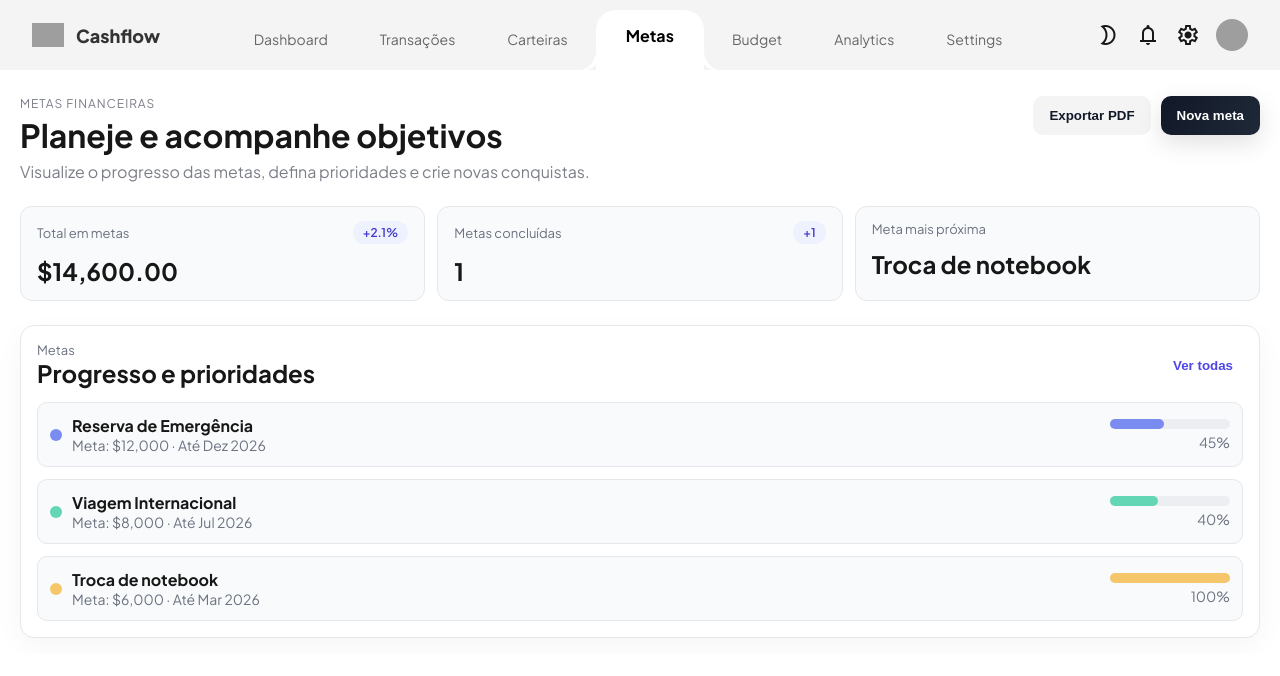
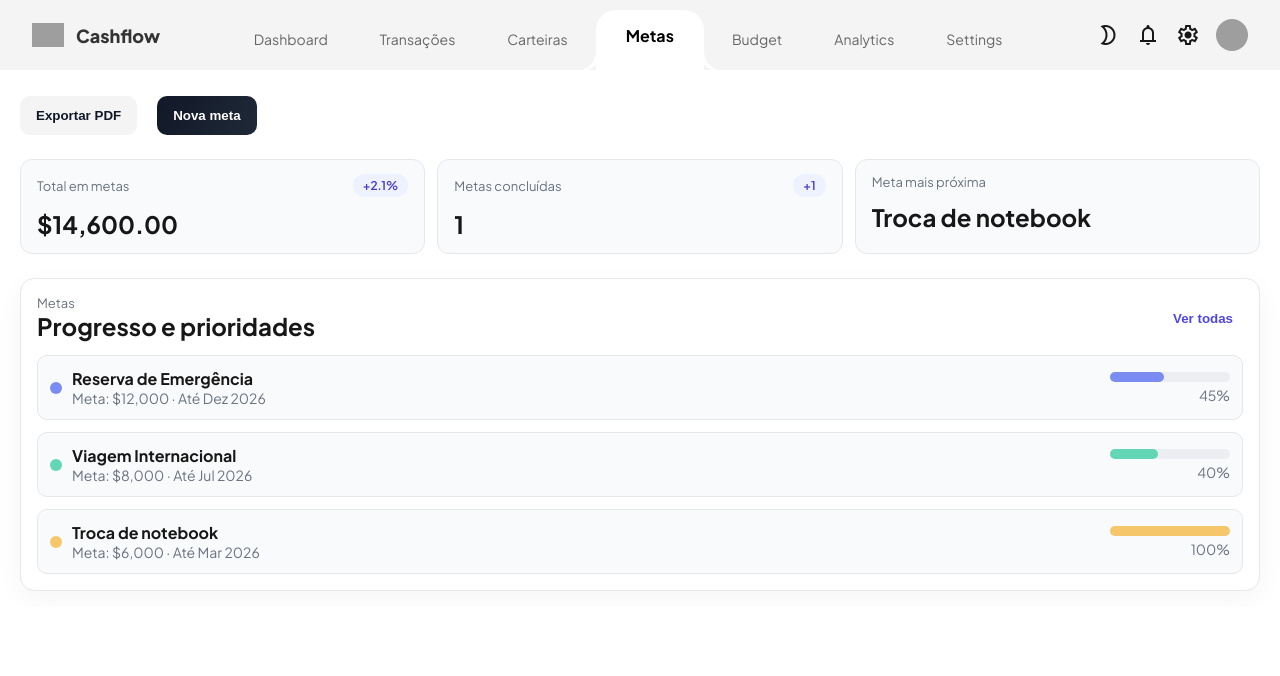
Before and after one commit to geminivasconcelos/cashflow-web, a Next.js app: page /goals in a window 1280 px wide. Shown: the top 676 px of the page. Built offline with nearby package versions, Linux system fonts and the light colour scheme; grey boxes are pictures that could not be loaded.

Commit message:
wip: adjustments

```diff
--- a/src/app/(shell)/goals/page.module.css
+++ b/src/app/(shell)/goals/page.module.css
@@ -27,7 +27,7 @@
 
 .headerActions {
   display: flex;
-  gap: 10px;
+  gap: 20px;
 }
 
 .primaryButton,
@@ -44,7 +44,7 @@
   background: linear-gradient(120deg, #111827, #1f2937);
   color: #fff;
   padding: 12px 16px;
-  box-shadow: 0 8px 24px rgba(0, 0, 0, 0.12);
+  /* box-shadow: 0 8px 24px rgba(0, 0, 0, 0.12); */
 }
 
 .primaryButton:hover {
--- a/src/app/(shell)/goals/page.tsx
+++ b/src/app/(shell)/goals/page.tsx
@@ -37,11 +37,11 @@ export default function GoalsPage() {
   return (
     <div className={styles.page}>
       <header className={styles.header}>
-        <div>
+        {/* <div>
           <p className={styles.eyebrow}>Metas financeiras</p>
           <h1>Planeje e acompanhe objetivos</h1>
           <p className={styles.subtitle}>Visualize o progresso das metas, defina prioridades e crie novas conquistas.</p>
-        </div>
+        </div> */}
         <div className={styles.headerActions}>
           <button className={styles.secondaryButton} type="button">Exportar PDF</button>
           <button className={styles.primaryButton} type="button">Nova meta</button>
--- a/src/app/(shell)/transitions/page.module.css
+++ b/src/app/(shell)/transitions/page.module.css
@@ -1,12 +1,13 @@
 .page {
 	min-height: 100vh;
-	background: linear-gradient(135deg, #f6f7ff 0%, #eef1fb 100%);
+	width: 98%;
+	/* background: linear-gradient(135deg, #f6f7ff 0%, #eef1fb 100%); */
 	padding: 36px 24px 48px;
 	font-family: var(--font-geist-sans, "Inter", sans-serif);
 }
 
 .shell {
-	max-width: 1180px;
+	max-width: 100%;
 	margin: 0 auto;
 	display: flex;
 	flex-direction: column;
@@ -66,10 +67,60 @@
 	cursor: pointer;
 }
 
-.primaryButton {
+/* .primaryButton {
 	background: linear-gradient(135deg, #7a8cf1, #6c5cf5);
 	color: #ffffff;
 	box-shadow: 0 12px 24px rgba(108, 92, 245, 0.25);
+} */
+
+
+/* .primaryButton {
+  height: 38px;
+  padding: 0 16px;
+  border-radius: 12px;
+  border: none;
+  background: linear-gradient(135deg, #7a8cf1, #6c5cf5);
+  color: #ffffff;
+  font-weight: 700;
+  cursor: pointer;
+
+  &:active {
+    box-shadow: 0 6px 12px rgba(108, 92, 245, 0.25);
+    transform: translateY(2px);
+  }
+
+  &:focus {
+    outline: none;
+    box-shadow: 0 12px 24px rgba(108, 92, 245, 0.25);
+  }
+
+  &:hover {
+    outline: none;
+    box-shadow: 0 8px 20px rgba(108, 92, 245, 0.25);
+  }
+} */
+
+
+.primaryButton,
+.secondaryButton,
+.linkButton {
+  border-radius: 10px;
+  font-weight: 600;
+  cursor: pointer;
+  border: none;
+  transition: all 0.2s ease;
+}
+
+.primaryButton {
+  background: linear-gradient(120deg, #111827, #1f2937);
+  color: #fff;
+  padding: 12px 16px;
+  /* box-shadow: 0 8px 24px rgba(0, 0, 0, 0.12); */
+}
+
+.primaryButton:hover {
+  transform: translateY(-1px);
+  box-shadow: 0 12px 32px rgba(0, 0, 0, 0.14);
 }
 
 .secondaryButton {
@@ -82,14 +133,15 @@
 	display: grid;
 	grid-template-columns: repeat(3, minmax(0, 1fr));
 	gap: 12px;
+
 }
 
 .highlightCard {
-	background: #ffffff;
+		background: #f8f8f8;
 	border-radius: 16px;
 	padding: 16px;
 	border: 1px solid #eceef6;
-	box-shadow: 0 12px 24px rgba(79, 97, 163, 0.04);
+	/* box-shadow: 0 12px 24px rgba(79, 97, 163, 0.04); */
 	display: grid;
 	gap: 8px;
 }
--- a/src/app/(shell)/transitions/page.tsx
+++ b/src/app/(shell)/transitions/page.tsx
@@ -72,13 +72,13 @@ export default function TransitionsPage() {
     <div className={styles.page}>
       <main className={styles.shell}>
         <header className={styles.header}>
-          <div>
+          {/* <div>
             <p className={styles.eyebrow}>Fluxo financeiro</p>
             <h1>Transações e movimentações</h1>
             <p className={styles.subtitle}>
               Acompanhe entradas, saídas e pendências em tempo real.
             </p>
-          </div>
+          </div> */}
           <div className={styles.actions}>
             <input className={styles.search} placeholder="Buscar por nome ou categoria" aria-label="Buscar" />
             <button className={styles.secondaryButton} type="button">
```
